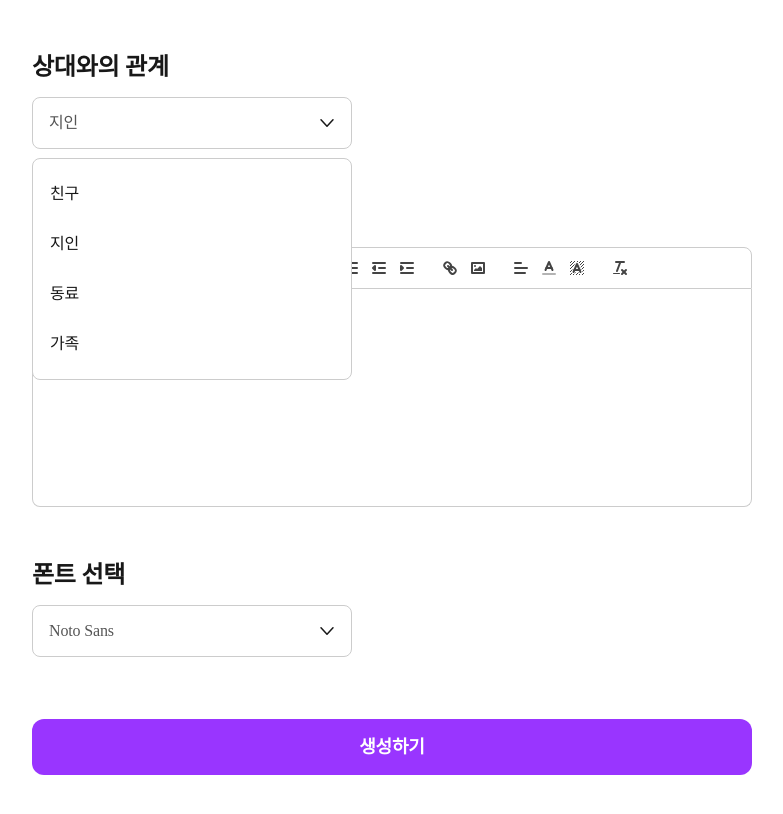
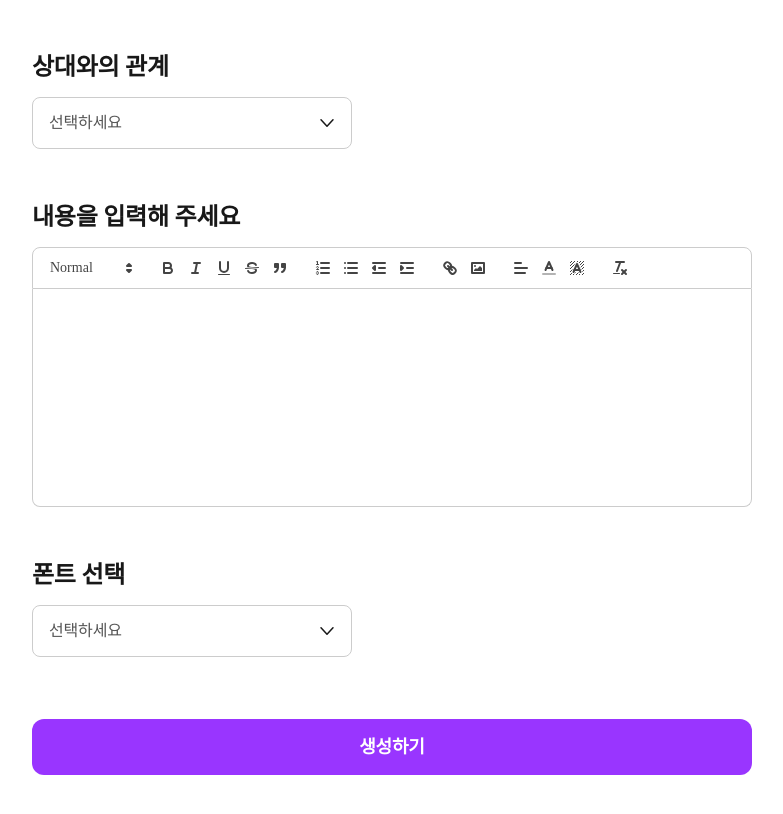
Before and after one commit to minjeong9919/RollingPaper, a React (Create React App) app: page /rollingmsg in a window 1280 px wide. Shown: the part 340-1154 px from the top of the page, without its empty margins (248-1031 px from the left). Built offline with nearby package versions, Linux system fonts and the light colour scheme; a web font is replaced by a local one.

Commit message:
feat: Select 기능 구현

```diff
--- a/package.json
+++ b/package.json
@@ -6,6 +6,8 @@
     "@testing-library/jest-dom": "^5.17.0",
     "@testing-library/react": "^13.4.0",
     "@testing-library/user-event": "^13.5.0",
+    "prop-type": "^0.0.1",
+    "prop-types": "^15.8.1",
     "react": "^18.2.0",
     "react-dom": "^18.2.0",
     "react-quill": "^2.0.0",
--- a/src/components/RollingToMsgPage/Select.jsx
+++ b/src/components/RollingToMsgPage/Select.jsx
@@ -1,23 +1,48 @@
-import React from 'react';
+import React, { useState } from 'react';
+import PropTypes from 'prop-types';
 import styled from 'styled-components';
 import arrowDown from '../../assets/icons/arrowDown.svg';
 
-function Select() {
+function Select({ SelectList, isOpen, setIsOpen }) {
+  const [value, setValue] = useState(null);
+
+  const isOpenHandle = () => {
+    setIsOpen(!isOpen);
+  };
+
+  const onItemClickHandle = (item) => {
+    setValue(item);
+    setIsOpen(false);
+  };
+
   return (
     <>
-      <SelectBtn type="button">
-        <span>지인</span>
+      <SelectBtn type="button" onClick={isOpenHandle}>
+        <span>{value || '선택하세요'}</span>
         <div />
       </SelectBtn>
-      <SelectOption>
-        <li>친구</li>
-        <li>지인</li>
-        <li>동료</li>
-        <li>가족</li>
-      </SelectOption>
+      {isOpen && (
+        <SelectOption>
+          {SelectList.map((item) => (
+            <button
+              type="button"
+              key={item}
+              onClick={() => onItemClickHandle(item)}
+            >
+              {item}
+            </button>
+          ))}
+        </SelectOption>
+      )}
     </>
   );
 }
+
+Select.propTypes = {
+  SelectList: PropTypes.node.isRequired,
+  isOpen: PropTypes.bool.isRequired,
+  setIsOpen: PropTypes.func.isRequired,
+};
 
 export default Select;
 
@@ -51,7 +76,7 @@ const SelectBtn = styled.button`
   }
 `;
 
-const SelectOption = styled.ul`
+const SelectOption = styled.div`
   width: 32rem;
   display: flex;
   flex-direction: column;
@@ -63,7 +88,7 @@ const SelectOption = styled.ul`
   background-color: var(--white);
   z-index: 1;
 
-  & > li {
+  & > button {
     width: 31.6rem;
     display: flex;
     align-items: center;
--- a/src/pages/RollingToMsgPage.jsx
+++ b/src/pages/RollingToMsgPage.jsx
@@ -1,11 +1,17 @@
-import React from 'react';
+import React, { useState } from 'react';
 import styled from 'styled-components';
 import profile from '../assets/icons/profile.svg';
-import arrowDown from '../assets/icons/arrowDown.svg';
 import TextEditor from '../components/RollingToMsgPage/TextEditor';
 import Select from '../components/RollingToMsgPage/Select';
+import {
+  fontsList,
+  relationshList,
+} from '../components/RollingToMsgPage/SelectList';
 
 function RollingToMsgPage() {
+  const [isOpenRelationsh, setIsOpenRelationsh] = useState(false);
+  const [isOpenFont, setIsOpenFont] = useState(false);
+
   return (
     <MsgPageContainer>
       <MsgPageForm>
@@ -29,7 +35,11 @@ function RollingToMsgPage() {
         </ProfileImgContent>
         <RelationshipContent>
           <span>상대와의 관계</span>
-          <Select />
+          <Select
+            SelectList={relationshList}
+            isOpen={isOpenRelationsh}
+            setIsOpen={setIsOpenRelationsh}
+          />
         </RelationshipContent>
         <WriteContent>
           <span>내용을 입력해 주세요</span>
@@ -37,12 +47,13 @@ function RollingToMsgPage() {
             <TextEditor />
           </div>
         </WriteContent>
-        <FontsContent>
+        <FontsContent $isOpen={(isOpenRelationsh, isOpenFont)}>
           <span>폰트 선택</span>
-          <SelectBtn type="button">
-            <span>Noto Sans</span>
-            <div />
-          </SelectBtn>
+          <Select
+            SelectList={fontsList}
+            isOpen={isOpenFont}
+            setIsOpen={setIsOpenFont}
+          />
         </FontsContent>
       </MsgPageForm>
       <button type="submit">생성하기</button>
@@ -183,32 +194,6 @@ const RelationshipContent = styled.div`
   }
 `;
 
-const SelectBtn = styled.button`
-  display: flex;
-  justify-content: space-between;
-  align-items: center;
-  padding: 1.2rem 1.6rem;
-  border-radius: 0.8rem;
-  border: 0.1rem solid var(--gray300);
-
-  & > span {
-    color: var(--gray500);
-    font-size: var(--font16);
-    font-weight: var(--regular);
-    line-height: 1.625;
-    letter-spacing: -0.016rem;
-  }
-
-  & > div {
-    width: 1.6rem;
-    height: 1.6rem;
-    background-image: url(${arrowDown});
-    background-size: contain;
-    background-position: center;
-    background-repeat: no-repeat;
-  }
-`;
-
 const WriteContent = styled.div`
   display: flex;
   flex-direction: column;
@@ -232,6 +217,8 @@ const FontsContent = styled.div`
   width: 32rem;
   display: flex;
   flex-direction: column;
+  position: relative;
+  padding-bottom: ${({ $isOpen }) => ($isOpen ? '25rem' : '')};
   gap: 1.2rem;
 
   & > span {
```
Also changed, not shown: 1 other file (tests, documents, lock files or other folders).
